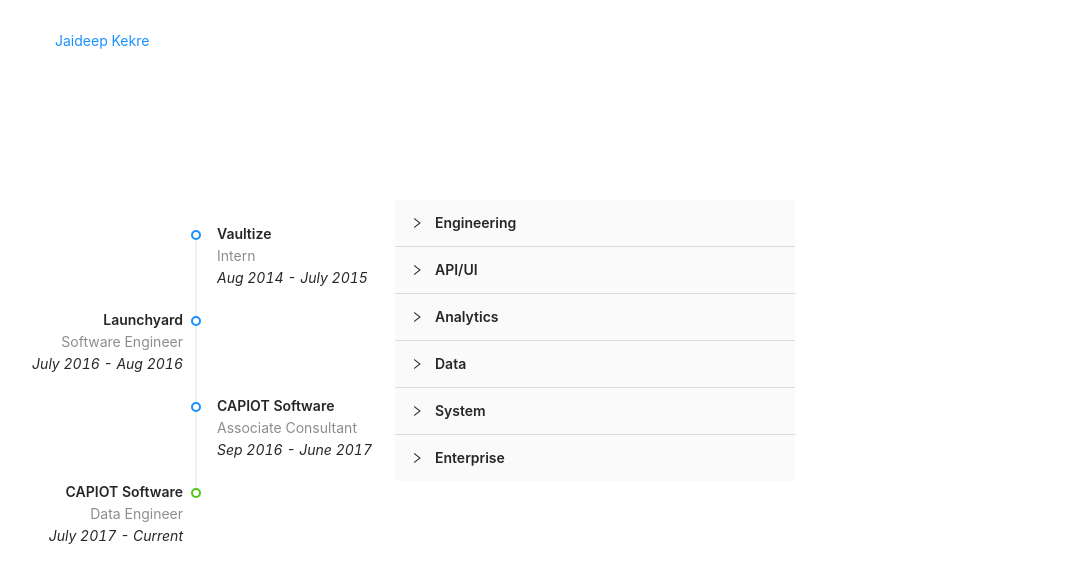
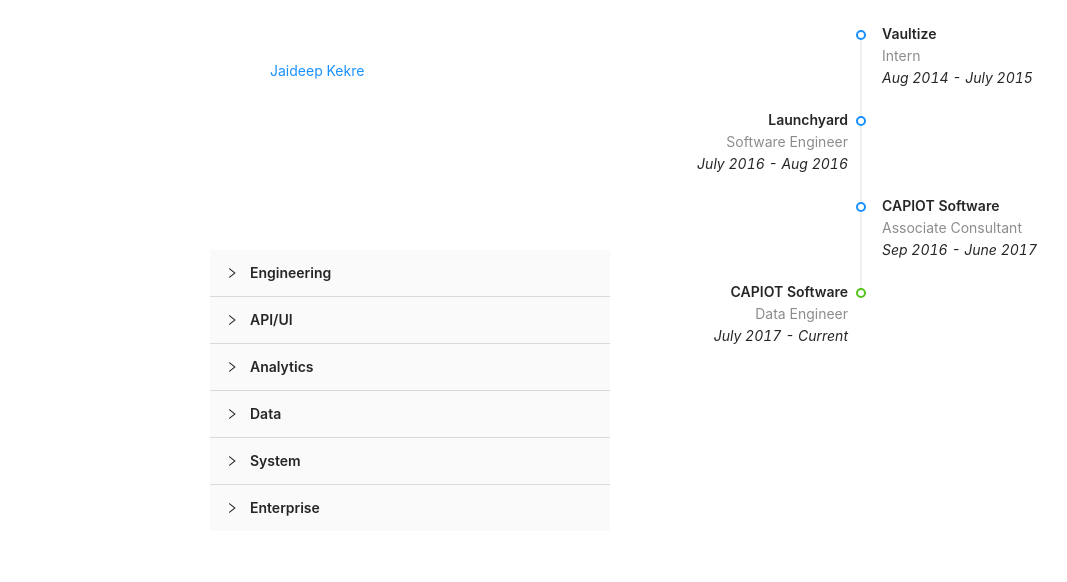
Before and after one commit to jaideepkekre/website, a React (Create React App) app: page / in a window 1280 px wide. Shown: the top 582 px of the page, without its empty margins (5-1072 px from the left). Built offline with nearby package versions, Linux system fonts and the light colour scheme.

Commit message:
version 2.05

```diff
--- a/src/App.js
+++ b/src/App.js
@@ -9,34 +9,50 @@
 
 function App() {
   return (
-    <Layout style={{ background: "white"}} >
-      <div style={{ background: "white", minwidth: "400px" }}>
-        <Content >
-        <LinkedIn tyle={{ float:"left" }}/>
+    <Layout style={{ background: "white" }}>
+      <div style={{paddingTop:"30px"}}>
+      </div>
+      <div style={{ background: "white", minwidth: "400px", maxWidth:"850px", margin:"auto" }}>
+        <Content>
           <div
             style={{
-              height: "400px",
+              height: "200px",
               width: "400px",
               float: "left",
               background: "white",
-              paddingTop:"20px"
+              paddingTop: "0px"
             }}
           >
-            <TL />
+             <LinkedIn  />
+
           </div>
           <div
             style={{
               width: "400px",
-              height: "300px",
+              height: "400px",
+              float: "right",
+              background: "white",
+              paddingTop: "0px"
+            }}
+          >
+            <TL />
+
+          </div>
+
+          <div style={{
+              width: "400px",
+              height: "400px",
               float: "left",
               background: "white",
               paddingTop: "20px"
-            }}
-          >
-            <Resumedesc />
+            }} >
+
+          <Resumedesc />
           </div>
+
+
         </Content>
-        <footer style={{ backgroundColor: "white" }}></footer>
+        <footer style={{ backgroundColor: "white" }}> </footer>
       </div>
     </Layout>
   );
--- a/src/timeln.js
+++ b/src/timeln.js
@@ -6,7 +6,7 @@
 
 function TL() {
   return (
-    <Timeline mode="alternate" style={{minWidth:"400px",position:"absolute",left:"0",paddingTop:"30px" }}>
+    <Timeline mode="alternate" >
       <Timeline.Item color = "blue"><Text  strong>Vaultize </Text> <br/>  <Text type={"secondary"} > Intern</Text> <br/> <i>Aug 2014 - July 2015</i></Timeline.Item>
       <Timeline.Item color = "blue"><Text strong>Launchyard </Text> <br/>  <Text type={"secondary"} > Software Engineer</Text> <br/> <i>July 2016 - Aug 2016</i></Timeline.Item>
       <Timeline.Item color = "blue"><Text strong>CAPIOT Software </Text> <br/>  <Text type={"secondary"} > Associate Consultant</Text> <br/> <i>Sep 2016 - June 2017</i></Timeline.Item>
```
